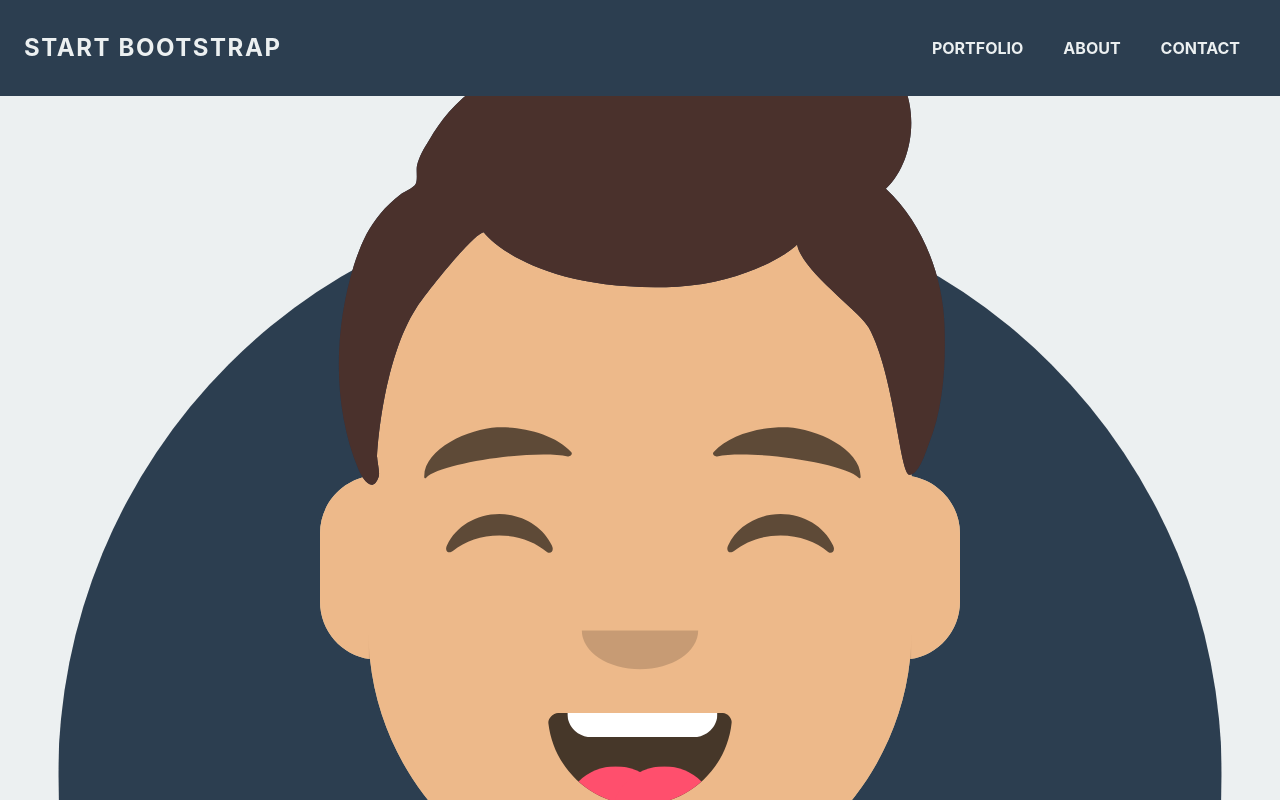
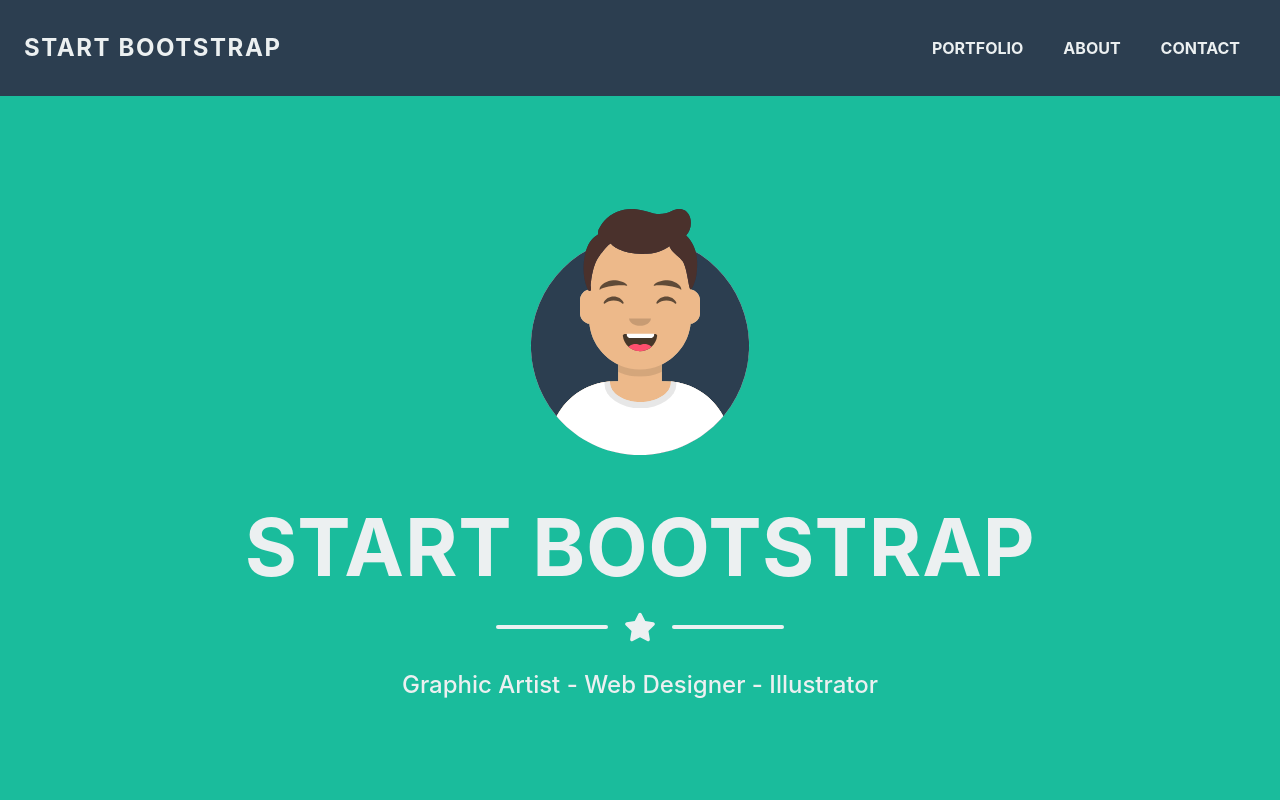
Before and after one commit to hudaysawalha-web/Remake-startbootstrap-page-using-react, a React (Vite) app: page / in a window 1280 px wide. Shown: the top 800 px of the page. Built offline with nearby package versions, Linux system fonts and the light colour scheme.

Commit message:
Add Hero component with styling for layout and design

```diff
--- /dev/null
+++ b/src/components/Hero/Hero.css
@@ -0,0 +1,61 @@
+.masthead {
+  background-color: var(--primary-green);
+  padding-bottom: 6rem;
+  color: var(--text-light);
+  text-align: center;
+  padding-top: calc(6rem + 104px);
+}
+.portfolio-container {
+  display: flex;
+  align-items: center;
+  flex-direction: column;
+  padding: 0 1rem;
+}
+.masthead-avatar {
+  width: 15rem;
+  margin-bottom: 3rem;
+}
+
+.masthead-heading {
+  font-size: 5rem;
+  line-height: 1.1;
+  text-transform: uppercase;
+  margin-bottom: 0;
+  font-weight: 700;
+  letter-spacing: 0.05rem;
+}
+.divider-custom {
+  margin: 1.25rem 0 1.5rem;
+  width: 100%;
+  display: flex;
+  justify-content: center;
+  align-items: center;
+  gap: 1rem;
+}
+
+.divider-custom-line{
+    width: 100%;
+    max-width: 7rem;
+    height: 0.25rem;
+    border-radius: 1rem;
+    background-color: var(--text-light);
+
+}
+
+.divider-custom-icon{
+    color: var(--text-light);
+    display: flex;
+    align-items: center;
+    justify-content: center;
+}
+.star-icon{
+    font-size: 2rem;
+    width: 2rem;
+    height: 2rem;
+    color: var(--text-light);
+}
+
+.masthead-subheading{
+    font-size: 1.5rem;
+    font-weight: 500;
+}
--- a/src/components/Hero/Hero.jsx
+++ b/src/components/Hero/Hero.jsx
@@ -1,13 +1,23 @@
 import React from "react";
 import Avatar from "../../assets/avatars.svg";
+import { FaStar } from "react-icons/fa";
 
+import "./Hero.css";
 export default function Hero() {
   return (
-    <div>
-      <img  src={Avatar} alt="Avatar" />
-      <h1>Start BootStrap</h1>
-
-      <p>Graphic Artist - Web Designer - Illustrator</p>
+  <div className="masthead">
+    <div className="portfolio-container">
+      <img src={Avatar} alt="Avatar" className="masthead-avatar"/>
+      <h1 className="masthead-heading">Start BootStrap</h1>
+      <div class="divider-custom divider-light">
+        <div class="divider-custom-line"></div>
+        <div class="divider-custom-icon">
+          <FaStar className="star-icon"/>
+        </div>
+        <div class="divider-custom-line"></div>
+      </div>
+      <p className="masthead-subheading">Graphic Artist - Web Designer - Illustrator</p>
+    </div>
     </div>
   );
 }
```
